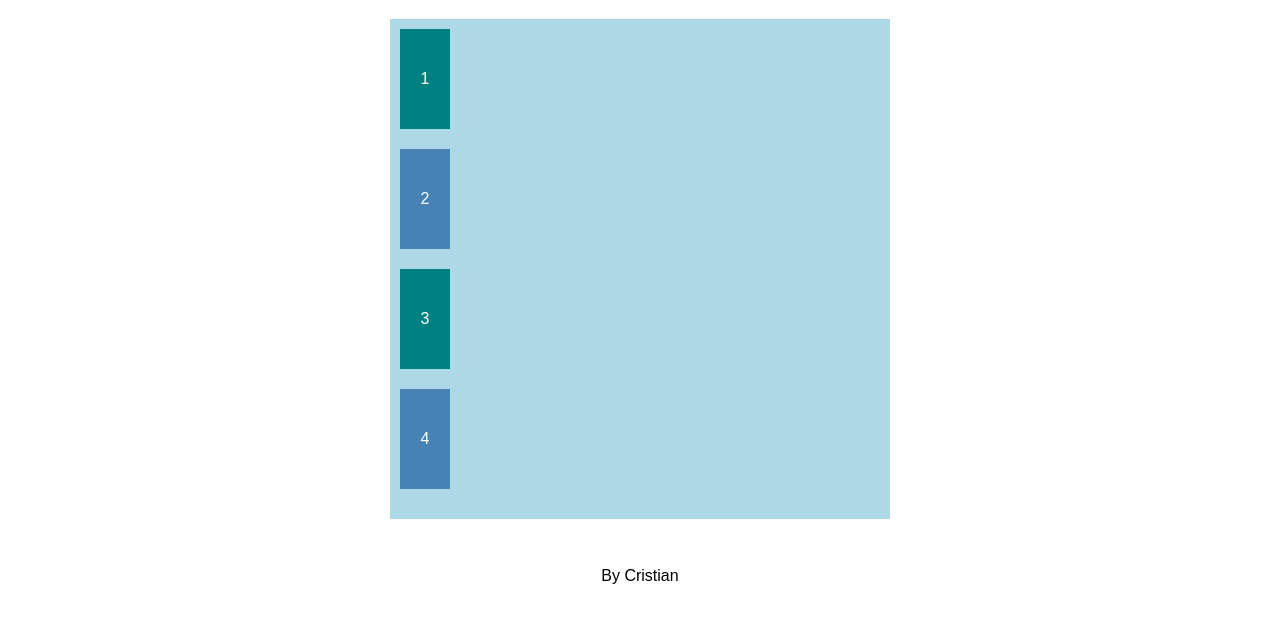
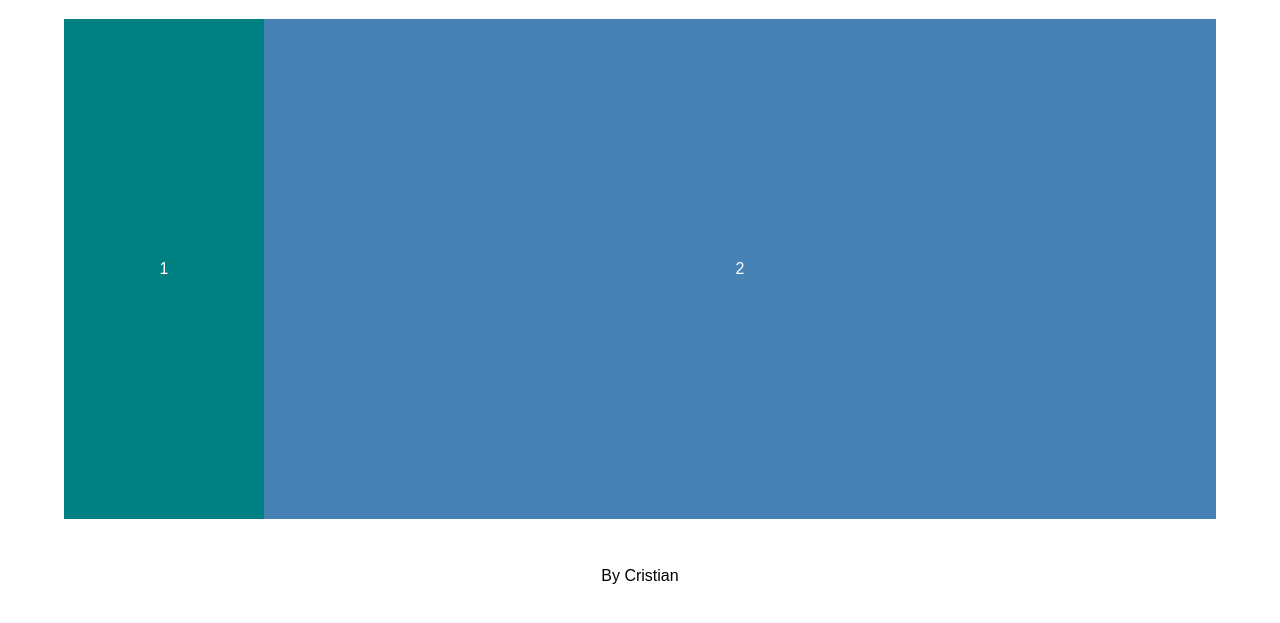
Before and after one commit to CristianSifuentes/FlexBoxLabs, a website: page ejemplo4/index.html in a window 1280 px wide. Shown: the part 61-684 px from the top of the page. Drawn offline with Linux system fonts and the light colour scheme.

Commit message:
CSC 2019(02/02: Entendiendo flex-grow

```diff
--- a/ejemplo4/css/styles.css
+++ b/ejemplo4/css/styles.css
@@ -11,19 +11,19 @@ h1 {
 }
 
 .container {
-    width: 500px;
+    width: 90%;
     height: 500px;
     background: lightblue;
     margin: auto;
     display: flex;
-    flex-direction: column;
+    /* flex-direction: column; */
 }
 
 .item {
     background: teal;
-    flex-basis: 100px;
-    width: 50px;
-    margin: 10px;
+    /* flex-basis: 100px; */
+    /* margin: 10px; */
+    /* flex-grow: 1; */
     display: flex;
     justify-content: center;
     align-items: center;
@@ -32,6 +32,14 @@ h1 {
 .item:nth-child(even) {
     background: steelblue;
 }
+.item:nth-child(1){
+    flex-basis: 200px;
+    flex-grow: 0; /*Nunca va a crecer*/
+}
+.item:nth-child(2){
+    /* flex-grow: 2; */
+    flex-grow: 1;
+}
 
 footer {
     padding-top: 3rem;
--- a/ejemplo4/index.html
+++ b/ejemplo4/index.html
@@ -13,8 +13,8 @@
      <div class="container">
          <div class="item">1</div>
          <div class="item">2</div>
-         <div class="item">3</div>
-         <div class="item">4</div>
+         <!-- <div class="item">3</div>
+         <div class="item">4</div> -->
      </div>
 
     <footer>
```
Also changed, not shown: README.md.
